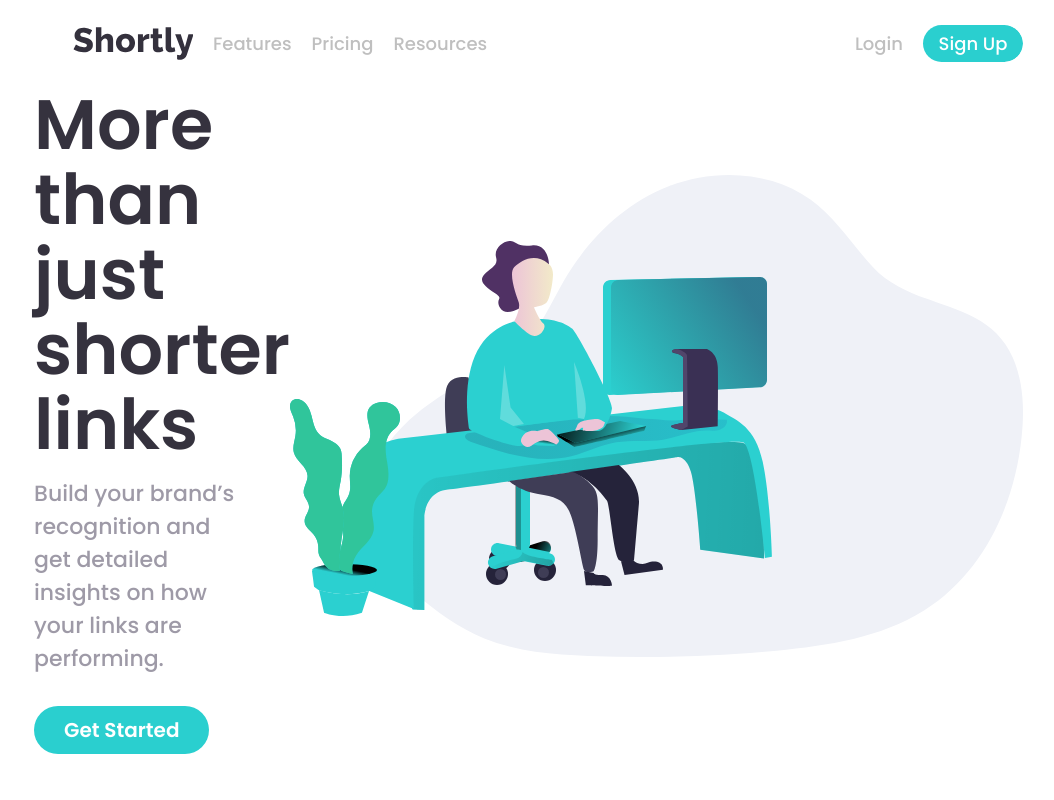
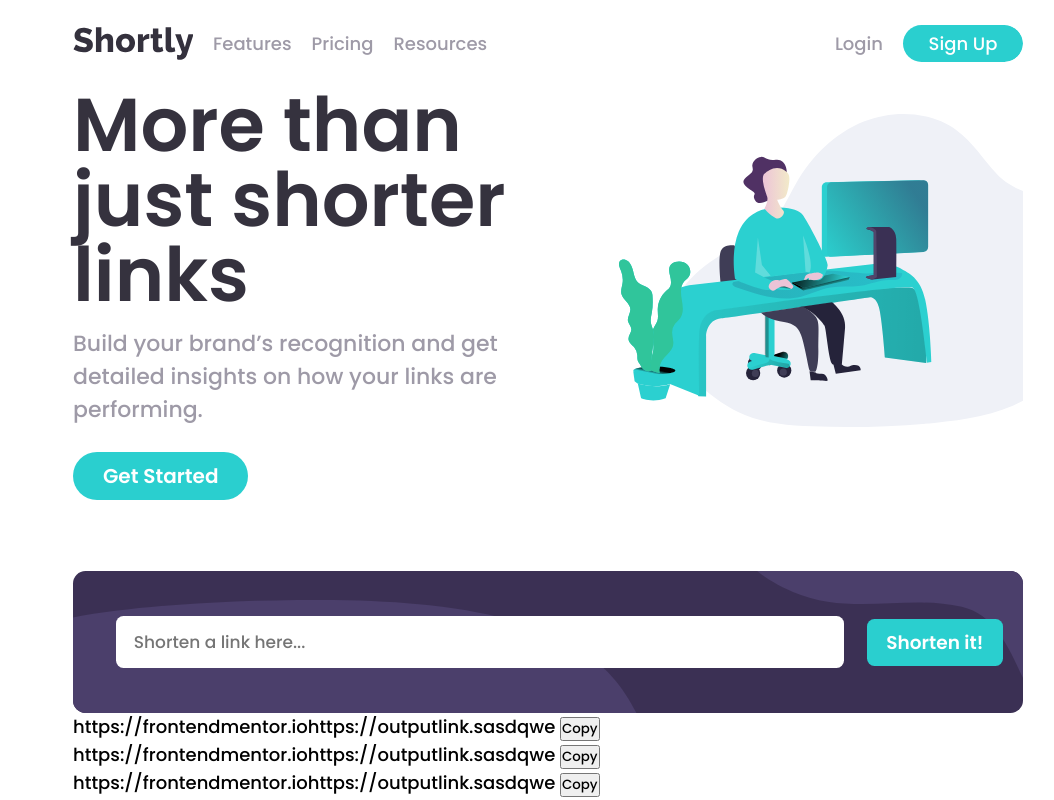
Before and after one commit to KepKepgithub/url-shortening-api, a plain HTML site: page index.pug in a window 1280 px wide. Shown: the top 800 px of the page, without its empty margins (92-1146 px from the left). Drawn offline with nearby package versions, Linux system fonts and the light colour scheme; files that its build step writes are made by us from their sources.

Commit message:
Re-made intro with grid

```diff
--- a/index.pug
+++ b/index.pug
@@ -24,7 +24,8 @@ html(lang="en")
                     .menu__icon
             //- Header end
             section.intro
-                img(src="./svg/illustrations/illustration-working.svg", alt="illustration").intro__illustration
+                .intro__illustration__wrap
+                    img(src="./svg/illustrations/illustration-working.svg", alt="illustration").intro__illustration
                 .intro__text_wrap
                     h1.intro__heading More than just shorter links
                     p.intro__paragraph Build your brand’s recognition and get detailed insights on how your links are performing.
--- a/sass/_intro.sass
+++ b/sass/_intro.sass
@@ -1,14 +1,13 @@
 // Mobile Portrait
 @media screen and ( min-width:300px)
     .intro
-        display: flex
-        flex-direction: column
-        align-items: center
+        display: grid
+        place-items: center center
         margin-bottom: 8rem
         &__illustration
             max-width: 50rem
             width: 145%
-            margin: auto
+            margin-right: -45%
             margin-bottom: 3rem
         &__text_wrap
             text-align: center
@@ -30,31 +29,27 @@
             border-radius: 5rem
             &:hover,&:active,&:focus
                 opacity: 0.5
+@media (min-width:500px)
+    .intro__illustration
+        width: 100%
+        margin-right: 0
 // Tablets Portrait
 @media screen and ( min-width:768px)
-    .intro
-        &__illustration
-            width: 100%
-        &__heading
-            font-size: 5rem
-        &__paragraph
-            font-size: 2rem
 // Tablet Landscape / Desktop
 @media screen and (min-width:1024px)
     .intro
-        flex-direction: row-reverse
-        align-content: center
+        grid-template-columns: repeat(auto-fit,minmax(350px,1fr))
         &__illustration
             max-width: unset
-            margin: unset
-        &__text_wrap,&__illustration
-            flex: 1
+            position: relative
+            right: -15%
+            &__wrap
+                overflow: hidden
         &__text_wrap
             text-align: left
+            order: -1
         &__heading
-            font-size: 7rem
+            font-size: 7.5rem
             line-height: 7.5rem
         &__paragraph
             font-size: 2.2rem
-            padding-right: 4.5rem
-            margin-bottom: 4rem
--- a/sass/_nav.sass
+++ b/sass/_nav.sass
@@ -56,7 +56,7 @@
         &__icon
             width: 100%
             height: .45rem
-            background: $gray
+            background: $grayish_violet
             position: relative
             &::before, &::after
                 content: ""
@@ -93,25 +93,30 @@
         max-width: unset
         // the desktop styling starts here
         grid-template-columns: repeat(3,min-content) 1fr repeat(2,min-content)
-        gap: 20px
+        gap: 2rem
         &__item
             width: unset
             background: unset
             padding: unset
 
-            color: $gray
+            color: $grayish_violet
+            padding: .5rem 0
             width: 100%
+            &:hover, &:active &:focus
+                filter: unset
+                color: $very_dark_violet
             &:nth-last-child(3)
                 margin: 0
                 &::after
                     display: none
             &:nth-last-child(1)
-                width: 10rem
-                padding: .5rem 0
+                width: 12rem
                 grid-column: -1/-2
+
+                &:hover, &:active &:focus
+                    filter: brightness(1.15)
+                    color: white
             &:nth-last-child(2)
                 grid-column: -2/-3
-
-
         &__label
             display: none
```
Also changed, not shown: css/main.css, index.html, 1 other file.
